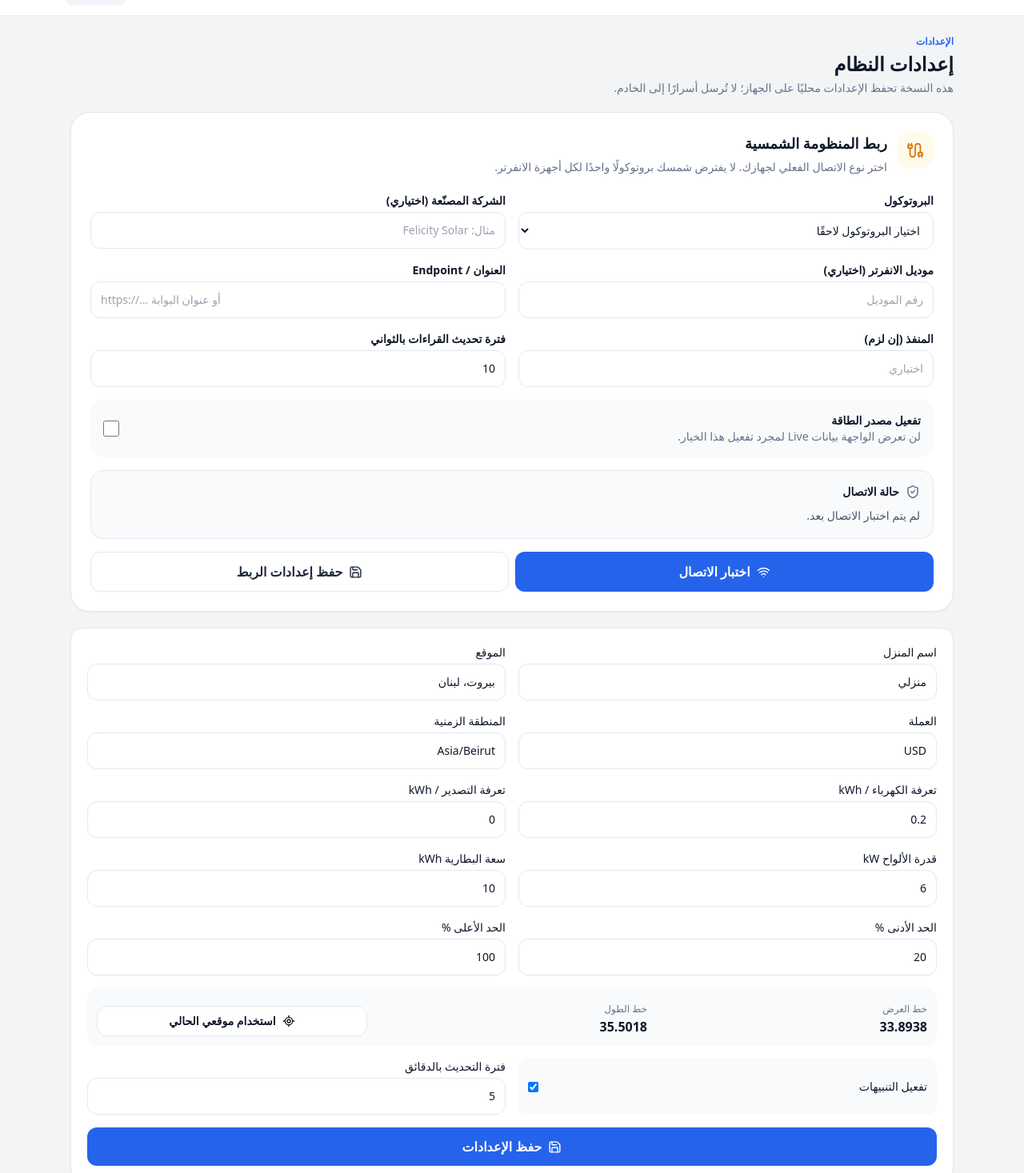
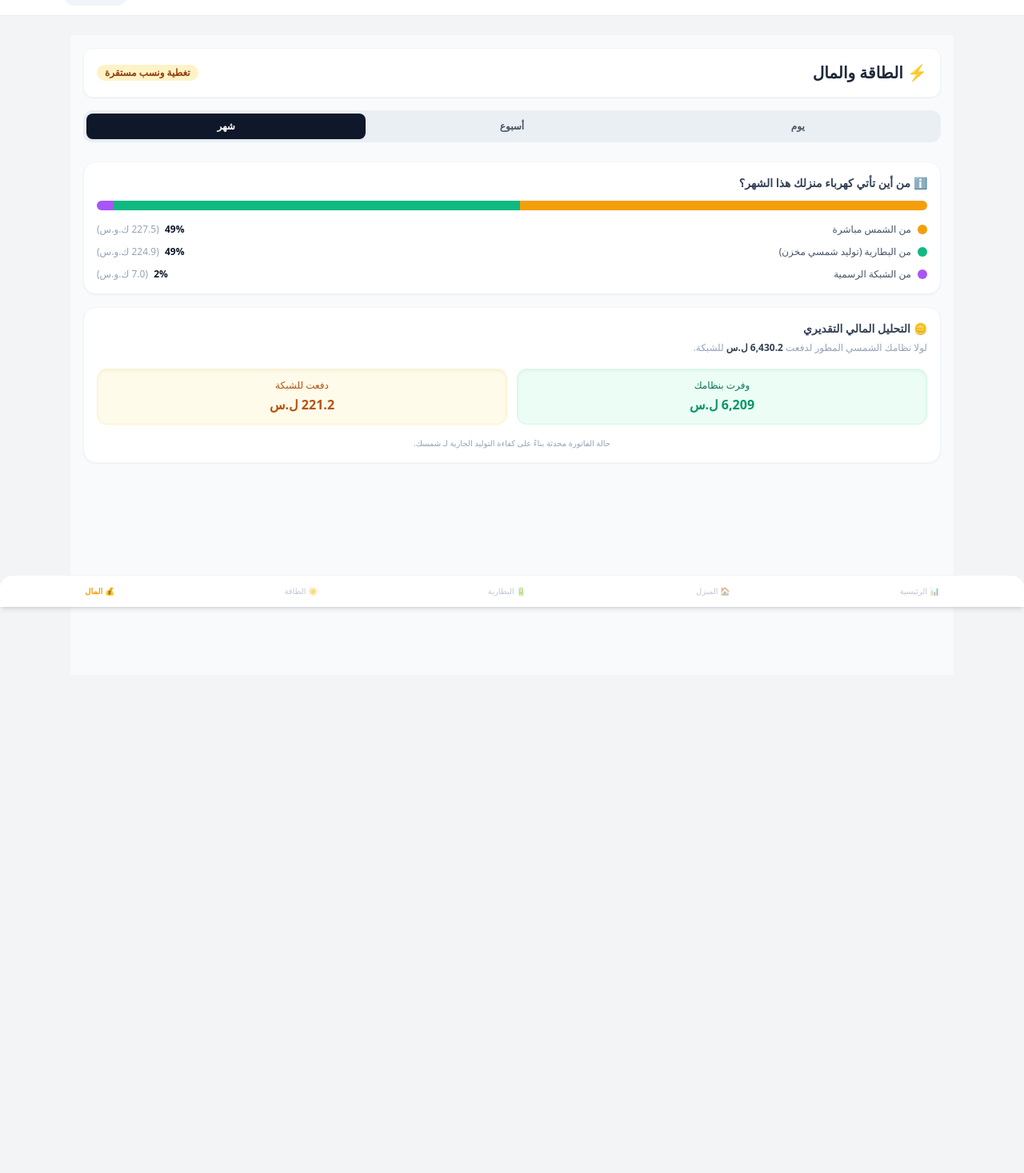
Before and after one commit to mahmoudbir-glitch/Shamsak, a Next.js app: page /settings in a window 1280 px wide. Shown: the part 41-1508 px from the top of the page at 80% size. After the commit the page ends 909 px from the top, so only its background shows below. Built offline with nearby package versions, Linux system fonts and the light colour scheme.

Commit message:
Refactor settings page and add financial dashboard

```diff
--- a/src/app/settings/page.tsx
+++ b/src/app/settings/page.tsx
@@ -1,40 +1,106 @@
 "use client";
-import { useEffect, useState } from "react";
-import { MapPin, Save, LocateFixed } from "lucide-react";
-import { SolarConnection } from "@/components/solar-connection";
 
-type Settings = {
-  homeName:string; location:string; latitude:number; longitude:number; timezone:string;
-  currency:string; tariff:number; exportTariff:number; panelKw:number; batteryKwh:number;
-  minSoc:number; maxSoc:number; refreshMinutes:number; alerts:boolean;
-};
+import React, { useState } from 'react';
 
-const defaults:Settings={homeName:"منزلي",location:"بيروت، لبنان",latitude:33.8938,longitude:35.5018,timezone:"Asia/Beirut",currency:"USD",tariff:0.2,exportTariff:0,panelKw:6,batteryKwh:10,minSoc:20,maxSoc:100,refreshMinutes:5,alerts:true};
+export default function MoneyDashboard() {
+  // إحصاءات مالية تقديرية مبنية على قيم قراءات واجهة "شمسك" الدائرية
+  const [totalSaved] = useState<number>(6209);       // المبالغ التي وفرها النظام بالليرة (ل.س)
+  const [gridPaid] = useState<number>(221.2);          // المبالغ المدفوعة للشبكة
+  const [estimatedCost] = useState<number>(6430.2); // التكلفة التقديرية التوتال لولا وجود النظام
 
-export default function SettingsPage(){
- const [s,setS]=useState<Settings>(defaults);
- const [saved,setSaved]=useState(false);
- useEffect(()=>{try{const raw=localStorage.getItem("shamsak-settings");if(raw)setS({...defaults,...JSON.parse(raw)})}catch{}},[]);
- const set=(key:keyof Settings,value:string|number|boolean)=>setS(x=>({...x,[key]:value}));
- const save=(e:React.FormEvent)=>{e.preventDefault();localStorage.setItem("shamsak-settings",JSON.stringify(s));setSaved(true);setTimeout(()=>setSaved(false),2000)};
- const locate=()=>{if(!navigator.geolocation)return; navigator.geolocation.getCurrentPosition(p=>setS(x=>({...x,latitude:Number(p.coords.latitude.toFixed(5)),longitude:Number(p.coords.longitude.toFixed(5)),location:"الموقع الحالي"})),()=>{})};
- return <div className="space-y-5">
-  <div><p className="text-xs font-bold text-blue-600">الإعدادات</p><h1 className="mt-1 text-2xl font-extrabold">إعدادات النظام</h1><p className="mt-1 text-sm text-slate-500">هذه النسخة تحفظ الإعدادات محليًا على الجهاز؛ لا تُرسل أسرارًا إلى الخادم.</p></div>
-  <SolarConnection />
-  <form onSubmit={save} className="grid gap-4 rounded-2xl border border-slate-200 bg-white p-5 shadow-sm sm:grid-cols-2">
-  {([["homeName","اسم المنزل","text"],["location","الموقع","text"],["currency","العملة","text"]] as const).map(([key,label,type])=><label key={key} className="space-y-1 text-sm"><span>{label}</span><input className="w-full rounded-xl border border-slate-200 p-3" type={type} value={String(s[key])} onChange={e=>set(key,e.target.value)}/></label>)}
-  <label className="space-y-1 text-sm"><span>المنطقة الزمنية</span><input className="w-full rounded-xl border border-slate-200 p-3" value={s.timezone} onChange={e=>set("timezone",e.target.value)}/></label>
-  <label className="space-y-1 text-sm"><span>تعرفة الكهرباء / kWh</span><input className="w-full rounded-xl border border-slate-200 p-3" inputMode="decimal" type="number" min="0" step="0.001" value={s.tariff} onChange={e=>set("tariff",Number(e.target.value))}/></label>
-  <label className="space-y-1 text-sm"><span>تعرفة التصدير / kWh</span><input className="w-full rounded-xl border border-slate-200 p-3" inputMode="decimal" type="number" min="0" step="0.001" value={s.exportTariff} onChange={e=>set("exportTariff",Number(e.target.value))}/></label>
-  <label className="space-y-1 text-sm"><span>قدرة الألواح kW</span><input className="w-full rounded-xl border border-slate-200 p-3" type="number" min="0.1" step="0.1" value={s.panelKw} onChange={e=>set("panelKw",Number(e.target.value))}/></label>
-  <label className="space-y-1 text-sm"><span>سعة البطارية kWh</span><input className="w-full rounded-xl border border-slate-200 p-3" type="number" min="0.1" step="0.1" value={s.batteryKwh} onChange={e=>set("batteryKwh",Number(e.target.value))}/></label>
-  <label className="space-y-1 text-sm"><span>الحد الأدنى %</span><input className="w-full rounded-xl border border-slate-200 p-3" type="number" min="0" max="100" value={s.minSoc} onChange={e=>set("minSoc",Number(e.target.value))}/></label>
-  <label className="space-y-1 text-sm"><span>الحد الأعلى %</span><input className="w-full rounded-xl border border-slate-200 p-3" type="number" min="0" max="100" value={s.maxSoc} onChange={e=>set("maxSoc",Number(e.target.value))}/></label>
-  <div className="rounded-xl bg-slate-50 p-3 sm:col-span-2"><div className="grid gap-3 sm:grid-cols-3"><div><span className="text-xs text-slate-500">خط العرض</span><strong className="block">{s.latitude}</strong></div><div><span className="text-xs text-slate-500">خط الطول</span><strong className="block">{s.longitude}</strong></div><div className="flex items-end"><button type="button" onClick={locate} className="flex w-full items-center justify-center gap-2 rounded-xl border border-slate-200 bg-white px-3 py-2 text-sm font-bold"><LocateFixed size={16}/> استخدام موقعي الحالي</button></div></div></div>
-  <label className="flex items-center justify-between rounded-xl bg-slate-50 p-3 text-sm"><span>تفعيل التنبيهات</span><input type="checkbox" checked={s.alerts} onChange={e=>set("alerts",e.target.checked)}/></label>
-  <label className="space-y-1 text-sm"><span>فترة التحديث بالدقائق</span><input className="w-full rounded-xl border border-slate-200 p-3" type="number" min="1" max="60" value={s.refreshMinutes} onChange={e=>set("refreshMinutes",Number(e.target.value))}/></label>
-  <button className="flex items-center justify-center gap-2 rounded-xl bg-blue-600 px-4 py-3 font-bold text-white sm:col-span-2"><Save size={17}/> حفظ الإعدادات</button>
-  {saved&&<p className="text-sm font-bold text-emerald-700 sm:col-span-2">تم حفظ الإعدادات على هذا الجهاز.</p>}
-  </form>
- </div>;
+  // نسب مصادر الطاقة التقديرية للشهر الحالي الموحدة مع لوحة التحكم
+  const energySources = [
+    { name: "من الشمس مباشرة", percentage: 49, amount: "227.5 ك.و.س", color: "bg-amber-500" },
+    { name: "من البطارية (توليد شمسي مخزن)", percentage: 49, amount: "224.9 ك.و.س", color: "bg-emerald-500" },
+    { name: "من الشبكة الرسمية", percentage: 2, amount: "7.0 ك.و.س", color: "bg-purple-500" }
+  ];
+
+  return (
+    <div className="min-h-screen bg-slate-50 p-4 pb-24 text-right" dir="rtl">
+
+      {/* الهيدر العلوي لتبويب المال */}
+      <div className="flex justify-between items-center bg-white p-4 rounded-xl shadow-sm mb-4 border border-slate-100">
+        <h1 className="text-xl font-bold text-slate-800 flex items-center gap-1">
+          ⚡ الطاقة والمال
+        </h1>
+        <div className="text-xs bg-amber-100 text-amber-800 px-2.5 py-0.5 rounded-full font-bold">
+          تغطية ونسب مستقرة
+        </div>
+      </div>
+
+      {/* الفلتر الزمني السفلي للهيدر */}
+      <div className="grid grid-cols-3 gap-2 bg-slate-200 bg-opacity-60 p-1 rounded-xl mb-6 text-center text-xs font-bold text-slate-600">
+        <div className="py-2 rounded-lg">يوم</div>
+        <div className="py-2 rounded-lg">أسبوع</div>
+        <div className="bg-slate-900 text-white py-2 rounded-lg shadow-sm">شهر</div>
+      </div>
+
+      {/* القسم 1: من أين تأتي كهرباء منزلك؟ */}
+      <div className="bg-white p-4 rounded-2xl shadow-sm border border-slate-100 mb-4">
+        <h3 className="font-bold text-sm text-slate-700 mb-3 flex items-center gap-1">
+          <span>ℹ️</span> من أين تأتي كهرباء منزلك هذا الشهر؟
+        </h3>
+
+        {/* شريط النسب المتراكم التفاعلي الملون */}
+        <div className="w-full h-3 rounded-full bg-slate-100 flex overflow-hidden mb-4">
+          <div className="bg-amber-500 h-full" style={{ width: '49%' }}></div>
+          <div className="bg-emerald-500 h-full" style={{ width: '49%' }}></div>
+          <div className="bg-purple-500 h-full" style={{ width: '2%' }}></div>
+        </div>
+
+        {/* تفاصيل مصادر التغذية بالألوان */}
+        <div className="space-y-3">
+          {energySources.map((source, index) => (
+            <div key={index} className="flex justify-between items-center text-xs">
+              <div className="flex items-center gap-2">
+                <span className={`w-3 h-3 rounded-full ${source.color}`}></span>
+                <span className="text-slate-600 font-medium">{source.name}</span>
+              </div>
+              <div className="text-slate-900 font-bold">
+                {source.percentage}% <span className="text-slate-400 font-normal mr-1">({source.amount})</span>
+              </div>
+            </div>
+          ))}
+        </div>
+      </div>
+
+      {/* القسم 2: تفصيل الفاتورة والتوفير المالي للمنظومة */}
+      <div className="bg-white p-4 rounded-2xl shadow-sm border border-slate-100 mb-6">
+        <h3 className="font-bold text-sm text-slate-700 mb-1 flex items-center gap-1">
+          <span>🪙</span> التحليل المالي التقديري
+        </h3>
+        <p className="text-xs text-slate-400 mb-4 leading-relaxed">
+          لولا نظامك الشمسي المطور لدفعت <span className="font-bold text-slate-700">{estimatedCost.toLocaleString()} ل.س</span> للشبكة.
+        </p>
+
+        <div className="grid grid-cols-2 gap-3">
+          {/* صندوق وفرت بنظامك الأخضر */}
+          <div className="bg-emerald-50 border border-emerald-100 p-3 rounded-xl shadow-inner text-center">
+            <span className="text-xs text-emerald-700 block mb-1">وفرت بنظامك</span>
+            <span className="text-base font-black text-emerald-600">{totalSaved.toLocaleString()} ل.س</span>
+          </div>
+
+          {/* صندوق دفعت للشبكة الأصفر */}
+          <div className="bg-amber-50 border border-amber-100 p-3 rounded-xl shadow-inner text-center">
+            <span className="text-xs text-amber-700 block mb-1">دفعت للشبكة</span>
+            <span className="text-base font-black text-amber-700">{gridPaid.toLocaleString()} ل.س</span>
+          </div>
+        </div>
+
+        <p className="text-[10px] text-slate-400 mt-4 text-center">
+          حالة الفاتورة محدثة بناءً على كفاءة التوليد الجارية لـ شمسك.
+        </p>
+      </div>
+
+      {/* شريط القائمة السفلي الموحد الفاتح للتنقل السريع */}
+      <div className="fixed bottom-0 left-0 right-0 bg-white border-t border-slate-100 flex justify-around py-3 text-[10px] text-slate-400 z-50 rounded-t-2xl shadow-md">
+        <div className="opacity-60 flex flex-col items-center">📊 الرئيسية</div>
+        <div className="opacity-60 flex flex-col items-center">🏠 المنزل</div>
+        <div className="opacity-60 flex flex-col items-center">🔋 البطارية</div>
+        <div className="opacity-60 flex flex-col items-center">☀️ الطاقة</div>
+        <div className="text-amber-500 font-bold flex flex-col items-center">💰 المال</div>
+      </div>
+
+    </div>
+  );
 }
```
